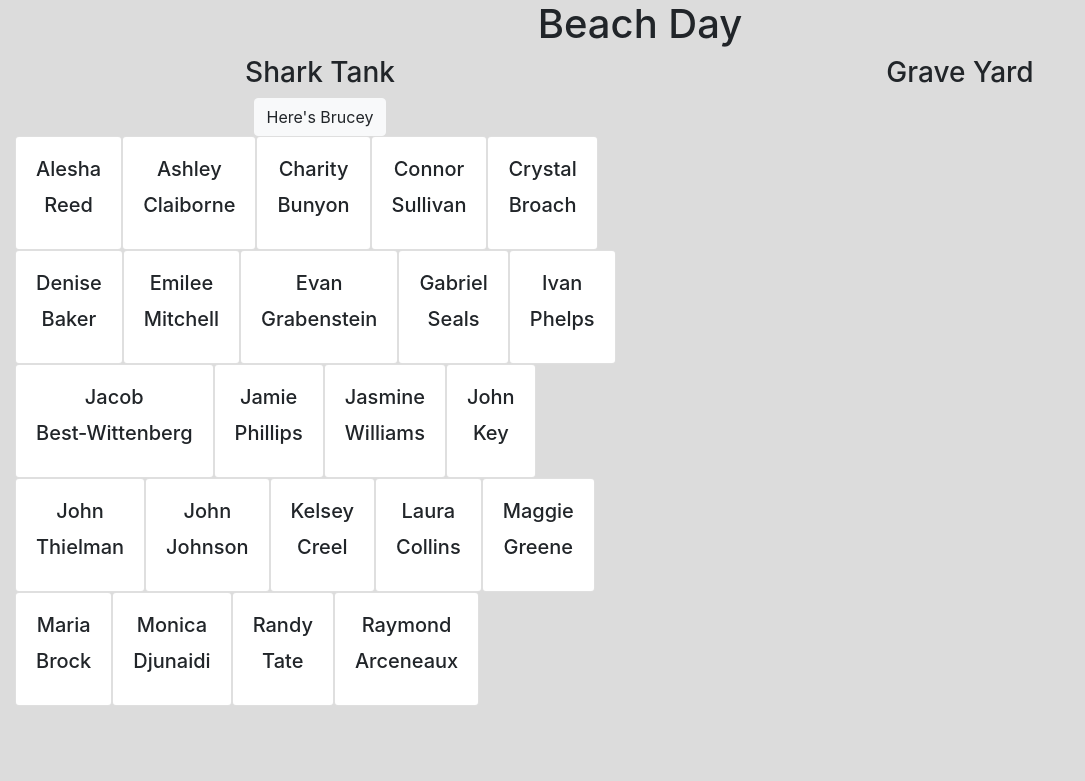
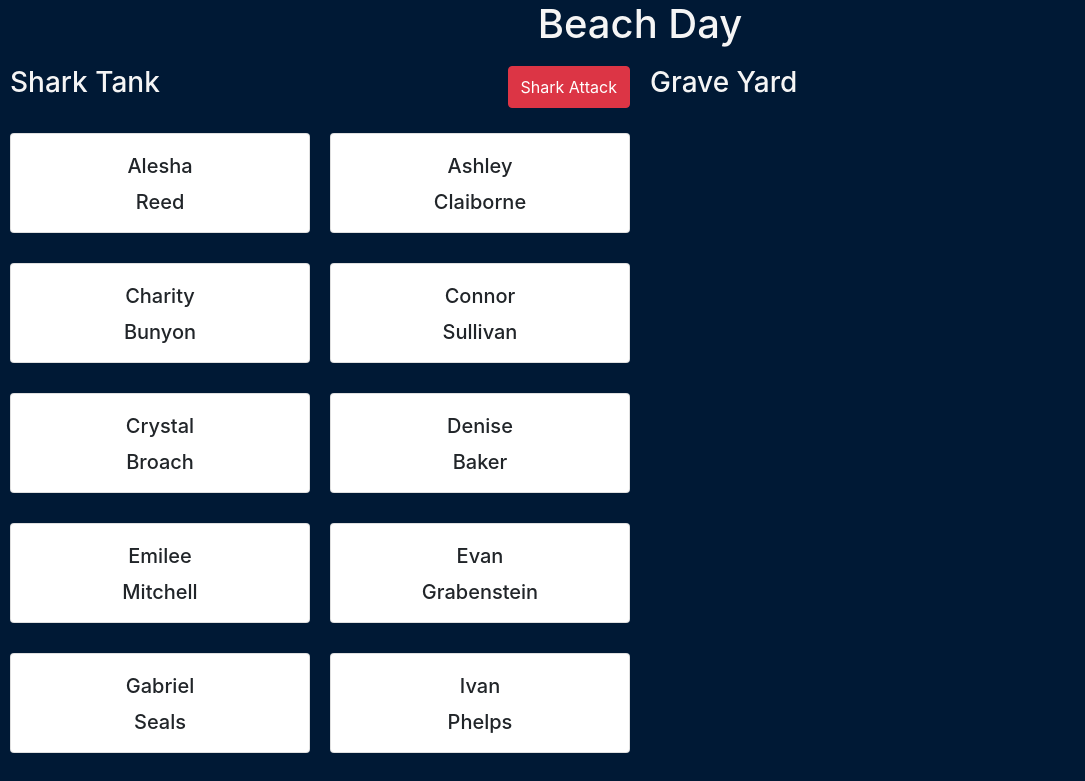
Before and after one commit to maggieisgreene/shark-attack, a React (Create React App) app: page / in a window 1280 px wide. Shown: the top 781 px of the page, without its empty margins (0-1085 px from the left). Built offline with nearby package versions, Linux system fonts and the light colour scheme.

Commit message:
Styles complete

```diff
--- a/src/App/App.js
+++ b/src/App/App.js
@@ -29,7 +29,7 @@ class App extends React.Component {
     return (
       <div className="App">
         <h1 className="main-header">Beach Day</h1>
-        <div className="d-flex flex-wrap">
+        <div className="main-body">
           <SharkTank students={this.state.students} killStudent={this.killStudent} />
           <Graveyard passedStudents={this.state.passedStudents} />
         </div>
--- a/src/App/App.scss
+++ b/src/App/App.scss
@@ -35,3 +35,12 @@
     transform: rotate(360deg);
   }
 }
+
+.main-header {
+  color: whitesmoke;
+}
+
+.main-body {
+  display: flex;
+  flex-wrap: wrap;
+}
--- a/src/components/Gravestone/Gravestone.js
+++ b/src/components/Gravestone/Gravestone.js
@@ -1,5 +1,7 @@
 import React from 'react';
 import studentShape from '../../helpers/propz/studentShape';
+
+import './Gravestone.scss';
 
 class Gravestone extends React.Component {
   static propTypes = {
@@ -10,7 +12,7 @@ class Gravestone extends React.Component {
     const { passedStudent } = this.props;
 
     return (
-      <div className="card">
+      <div className="card gravestone-card">
         <div className="card-body">
           <h5 className="card-title">{passedStudent.firstName}</h5>
           <h5 className="card-title">{passedStudent.lastName}</h5>
--- a/src/components/Gravestone/Gravestone.scss
+++ b/src/components/Gravestone/Gravestone.scss
@@ -0,0 +1,5 @@
+.gravestone-card {
+  height: 100px;
+  margin: 15px 0px;
+  width: 300px;
+}
--- a/src/components/Graveyard/Graveyard.js
+++ b/src/components/Graveyard/Graveyard.js
@@ -3,6 +3,8 @@ import PropTypes from 'prop-types';
 
 import Gravestone from '../Gravestone/Gravestone';
 import studentShape from '../../helpers/propz/studentShape';
+
+import './Graveyard.scss';
 
 class Graveyard extends React.Component {
   static propTypes = {
@@ -15,9 +17,11 @@ class Graveyard extends React.Component {
     const gravestoneCards = passedStudents.map((passedStudent) => <Gravestone key={passedStudent.id} passedStudent={passedStudent}/>);
 
     return (
-      <div className="graveyard col-6">
-        <h3>Grave Yard</h3>
-        <div className="gravestoneZone d-flex flex-wrap">
+      <div className="graveyard">
+        <div className="graveyard-header">
+          <h3>Grave Yard</h3>
+        </div>
+        <div className="gravestoneZone">
           {gravestoneCards}
         </div>
       </div>
--- a/src/components/Graveyard/Graveyard.scss
+++ b/src/components/Graveyard/Graveyard.scss
@@ -0,0 +1,17 @@
+.graveyard {
+  width: 50%;
+
+  .graveyard-header {
+    color: whitesmoke;
+    display: flex;
+    flex-wrap: wrap;
+    justify-content: left;
+    margin: 10px;
+  }
+
+  .gravestoneZone {
+    display: flex;
+    flex-wrap: wrap;
+    justify-content: space-around;
+  }
+}
--- a/src/components/LiveStudent/LiveStudent.js
+++ b/src/components/LiveStudent/LiveStudent.js
@@ -1,7 +1,8 @@
 import React from 'react';
-// import PropTypes from 'prop-types';
 
 import studentShape from '../../helpers/propz/studentShape';
+
+import './LiveStudent.scss';
 
 class LiveStudent extends React.Component {
   static propTypes = {
@@ -12,7 +13,7 @@ class LiveStudent extends React.Component {
     const { student } = this.props;
 
     return (
-      <div className="card">
+      <div className="card live-student-card">
         <div className="card-body">
           <h5 className="card-title">{student.firstName}</h5>
           <h5 className="card-title">{student.lastName}</h5>
--- a/src/components/LiveStudent/LiveStudent.scss
+++ b/src/components/LiveStudent/LiveStudent.scss
@@ -0,0 +1,5 @@
+.live-student-card {
+  height: 100px;
+  margin: 15px 0px;
+  width: 300px;
+}
--- a/src/components/SharkTank/SharkTank.js
+++ b/src/components/SharkTank/SharkTank.js
@@ -24,10 +24,12 @@ class SharkTank extends React.Component {
     const studentCard = students.map((student) => <LiveStudent key={student.id} student={student} killStudent={killStudent} />);
 
     return (
-      <div className="shark-zone col-6">
-        <h3>Shark Tank</h3>
-        <button className="btn btn-light" onClick={this.killStudentEvent}>Here's Brucey</button>
-        <div className="shark-tank d-flex flex-wrap">
+      <div className="shark-zone">
+        <div className="shark-zone-header">
+          <h3>Shark Tank</h3>
+          <button className="btn btn-danger" onClick={this.killStudentEvent}>Shark Attack</button>
+        </div>
+        <div className="shark-tank">
           {studentCard}
         </div>
       </div>
--- a/src/components/SharkTank/SharkTank.scss
+++ b/src/components/SharkTank/SharkTank.scss
@@ -1,3 +1,17 @@
-.sharkTank {
-  border: 2px black solid;
+.shark-zone {
+  width: 50%;
+
+  .shark-zone-header {
+    color: whitesmoke;
+    display: flex;
+    flex-wrap: wrap;
+    justify-content: space-between;
+    margin: 10px;
+  }
+
+  .shark-tank {
+    display: flex;
+    flex-wrap: wrap;
+    justify-content: space-around;
+  }
 }
--- a/src/styles/_variables.scss
+++ b/src/styles/_variables.scss
@@ -1 +1 @@
-$gainsboro: gainsboro;
+$main: #001935;
--- a/src/styles/index.scss
+++ b/src/styles/index.scss
@@ -2,7 +2,7 @@
 @import './variables';
 
 body {
-  background: $gainsboro;
+  background: $main;
   margin: 0;
   font-family: -apple-system, BlinkMacSystemFont, 'Segoe UI', 'Roboto', 'Oxygen',
     'Ubuntu', 'Cantarell', 'Fira Sans', 'Droid Sans', 'Helvetica Neue',
```
